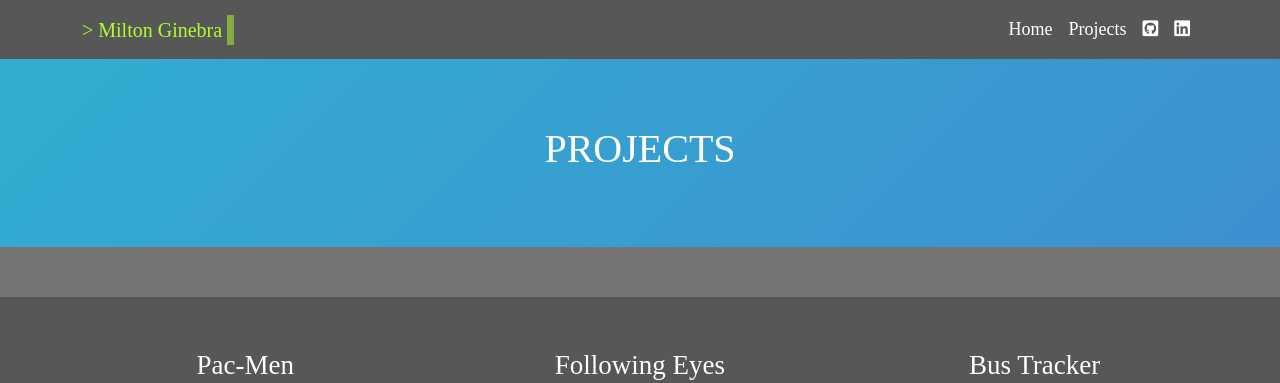
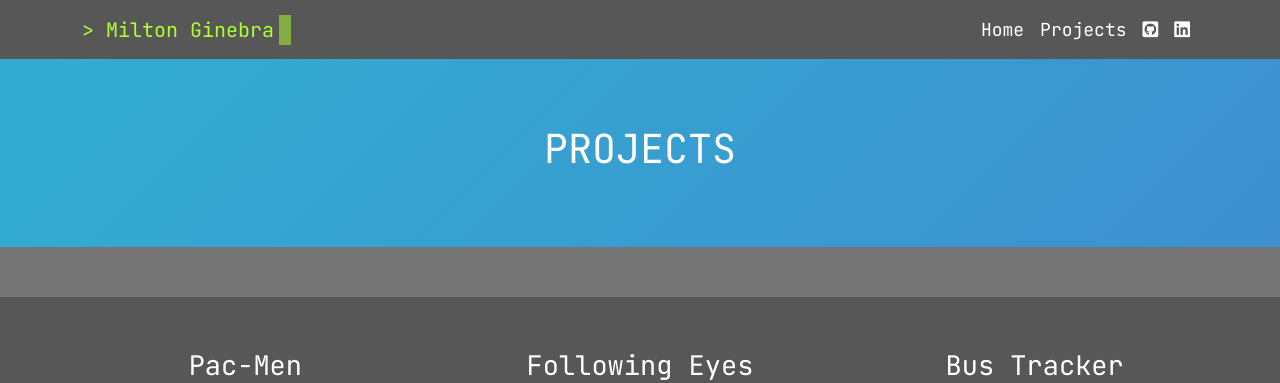
Before and after one commit to miltonjginebra/miltonjginebra.github.io, a plain HTML site: page projects.html in a window 1280 px wide. Shown: the top 383 px of the page. Drawn offline with nearby package versions, Linux system fonts and the light colour scheme.

Commit message:
fixed issue in the google font import

```diff
--- a/projects.html
+++ b/projects.html
@@ -8,7 +8,7 @@
 
   <link rel="stylesheet" href="https://cdn.jsdelivr.net/npm/bootstrap@5.0.1/dist/css/bootstrap.min.css" integrity="undefined" crossorigin="anonymous" media="screen">
   <link href="https://cdnjs.cloudflare.com/ajax/libs/font-awesome/5.15.1/css/all.min.css" rel="stylesheet" crossorigin="anonymous" media="screen">
-  <link rel="preload" as="font" href="https://fonts.googleapis.com/css?family=JetBrains Mono" crossorigin="anonymous" media="screen">
+  <link rel="stylesheet preload" as="style" href="https://fonts.googleapis.com/css?family=JetBrains Mono" crossorigin="anonymous" media="screen">
   <link rel='stylesheet' href='./assets/css/style.css' media="screen">
 
   <script defer src="https://ajax.googleapis.com/ajax/libs/jquery/3.5.1/jquery.min.js"></script>
```
